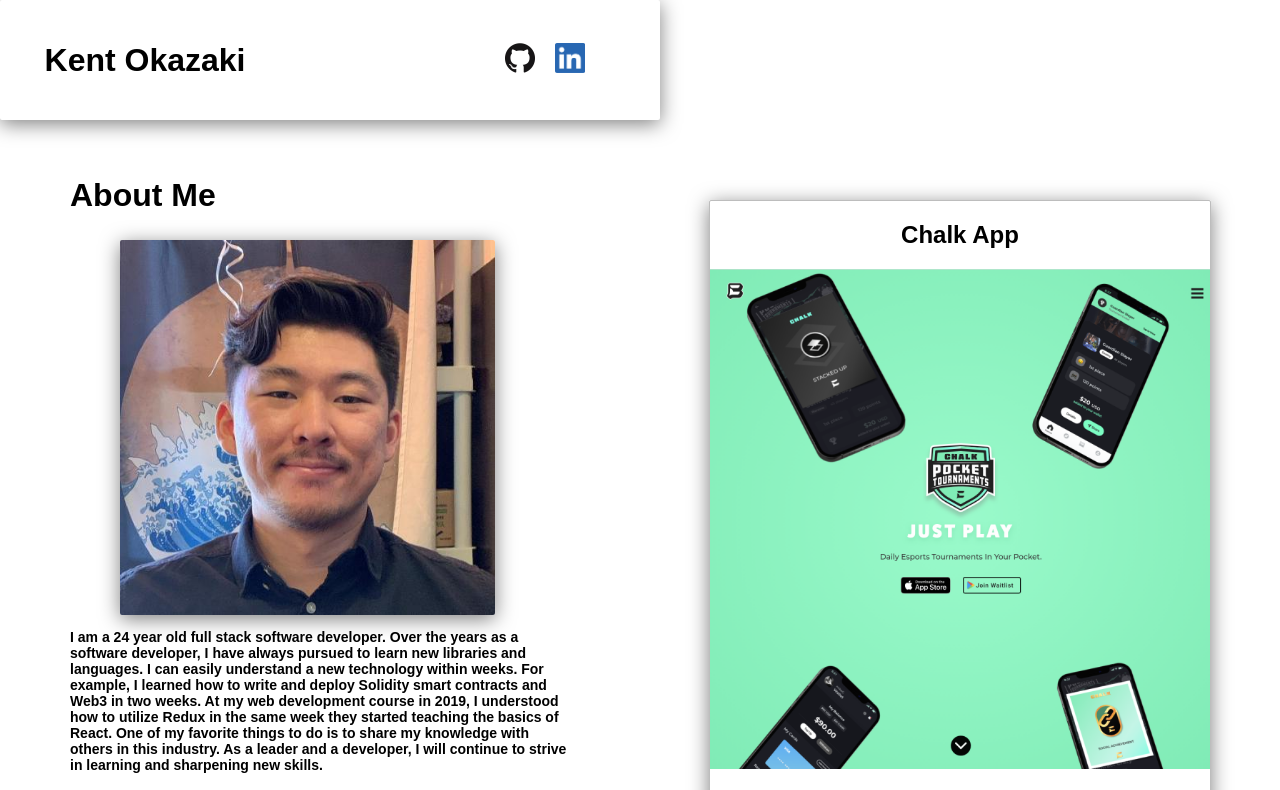
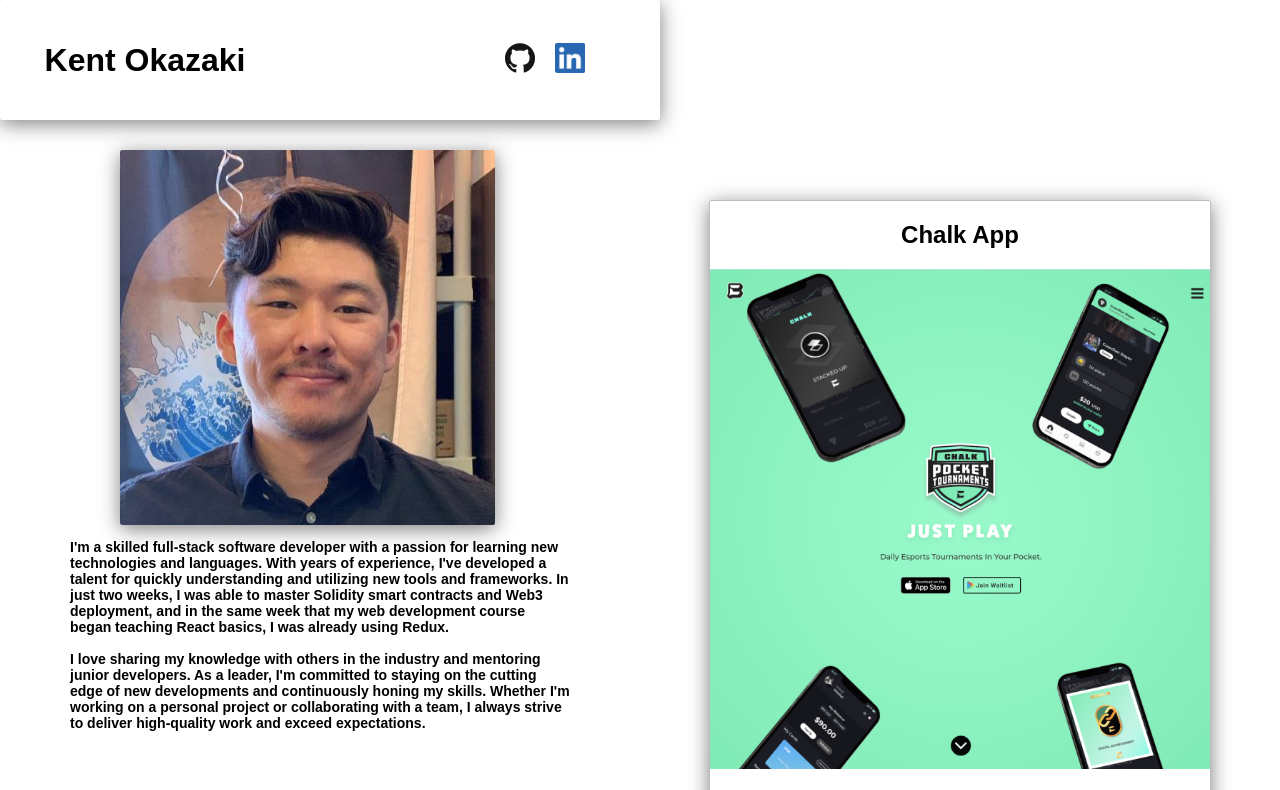
Before and after one commit to randomslap/kentokazaki, a Next.js app: page / in a window 1280 px wide. Shown: the top 790 px of the page. Built offline with nearby package versions, Linux system fonts and the light colour scheme.

Commit message:
updated bio

```diff
--- a/components/About.tsx
+++ b/components/About.tsx
@@ -12,7 +12,6 @@
 	return (
 		<Container>
 			<SubContainer>
-				<Title>About Me</Title>
 				<ImageContainer>
 					<Image
 						src="/profile.jpg"
@@ -25,17 +24,21 @@
 					/>
 				</ImageContainer>
 				<Body>
-					I am a {age} year old full stack software developer. Over
-					the years as a software developer, I have always pursued to
-					learn new libraries and languages. I can easily understand a
-					new technology within weeks. For example, I learned how to
-					write and deploy Solidity smart contracts and Web3 in two
-					weeks. At my web development course in 2019, I understood
-					how to utilize Redux in the same week they started teaching
-					the basics of React. One of my favorite things to do is to
-					share my knowledge with others in this industry. As a leader
-					and a developer, I will continue to strive in learning and
-					sharpening new skills.
+					I&apos;m a skilled full-stack software developer with a
+					passion for learning new technologies and languages. With
+					years of experience, I&apos;ve developed a talent for
+					quickly understanding and utilizing new tools and
+					frameworks. In just two weeks, I was able to master Solidity
+					smart contracts and Web3 deployment, and in the same week
+					that my web development course began teaching React basics,
+					I was already using Redux. <br />
+					<br />I love sharing my knowledge with others in the
+					industry and mentoring junior developers. As a leader,
+					I&apos;m committed to staying on the cutting edge of new
+					developments and continuously honing my skills. Whether
+					I&apos;m working on a personal project or collaborating with
+					a team, I always strive to deliver high-quality work and
+					exceed expectations.
 				</Body>
 			</SubContainer>
 		</Container>
```
